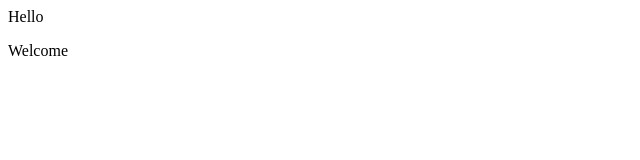
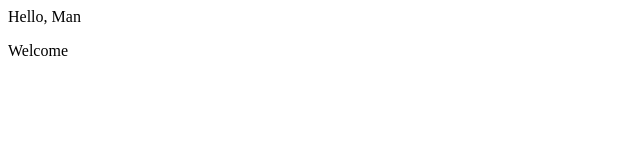
Before and after one commit to fxrxhmohamed/demo-repo, a plain HTML site: page index.html in a window 1280 px wide. Shown: the full height of the page, 0-640 px from the left. Drawn offline with Linux system fonts and the light colour scheme.

Commit message:
modified index.html

```diff
--- a/index.html
+++ b/index.html
@@ -1,2 +1,2 @@
-<div>Hello</div>
+<div>Hello, Man</div>
 <p>Welcome</p>
```
Also changed, not shown: 1 other file.
